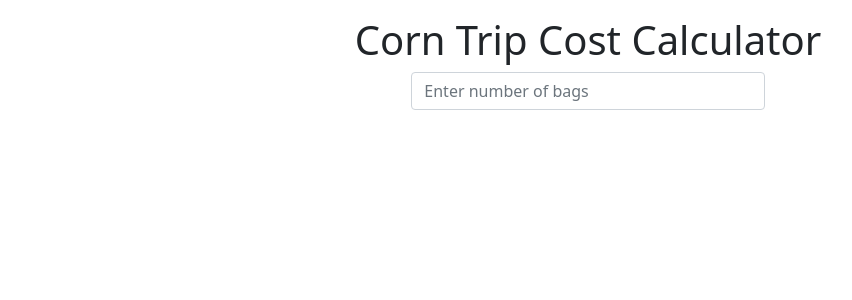
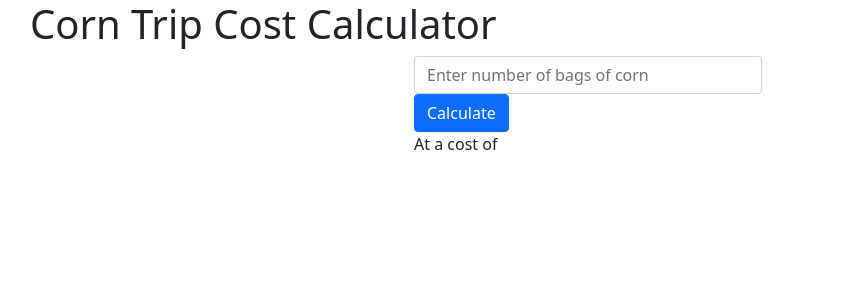
Before and after one commit to miranda-hawkes/corn-trip-cost-calculator, a React (Create React App) app: page / in a window 1280 px wide. Shown: the top 300 px of the page, without its empty margins (52-904 px from the left). Built offline with nearby package versions, Linux system fonts and the light colour scheme.

Commit message:
Calculating cost of trip

```diff
--- a/src/App.css
+++ b/src/App.css
@@ -1,3 +1,38 @@
-.header {
+.App {
   text-align: center;
 }
+
+.App-logo {
+  height: 40vmin;
+  pointer-events: none;
+}
+
+@media (prefers-reduced-motion: no-preference) {
+  .App-logo {
+    animation: App-logo-spin infinite 20s linear;
+  }
+}
+
+.App-header {
+  background-color: #282c34;
+  min-height: 100vh;
+  display: flex;
+  flex-direction: column;
+  align-items: center;
+  justify-content: center;
+  font-size: calc(10px + 2vmin);
+  color: white;
+}
+
+.App-link {
+  color: #61dafb;
+}
+
+@keyframes App-logo-spin {
+  from {
+    transform: rotate(0deg);
+  }
+  to {
+    transform: rotate(360deg);
+  }
+}
--- a/src/App.js
+++ b/src/App.js
@@ -1,33 +1,80 @@
-import React, { useState } from 'react';
-import Jumbotron from 'react-bootstrap/Jumbotron';
-import FormControl from 'react-bootstrap/FormControl';
-import InputGroup from 'react-bootstrap/InputGroup';
+import { useState, useEffect } from 'react';
 import Container from 'react-bootstrap/Container';
 import Row from 'react-bootstrap/Row';
 import Col from 'react-bootstrap/Col';
-
-
+import Form from 'react-bootstrap/Form'
+import Button from 'react-bootstrap/Button'
 import './App.css';
 
-const App = () => (
-  <Container className="p-3">
-    <Jumbotron>
+function App() {
+  const [costOfTrip, setCostOfTrip] = useState(0);
+  const [clear, setClear] = useState(false);
+
+  useEffect( () => {
+    document.querySelector('#result').value = "";
+  },[])
+
+  useEffect( () => {
+    if(clear)
+    document.querySelector('#result').value = "";
+  })
+
+  const Calculate = (e) => {
+    e.preventDefault();
+    if(clear) setClear(false);
+    let numBags = document.querySelector('#num-bags').value
+    if(numBags == '')
+    return;
+    let sum = numBags * 0.25
+    setCostOfTrip(sum);
+    document.querySelector('#num-bags').value = "";
+  }
+
+  return (
+
+    <Container>
+
       <h1 className="header">Corn Trip Cost Calculator</h1>
+
+      <Container>
+
+        <Form>
+          <Row className="justify-content-md-center">
+            <Col xs lg="4">
+              <Form.Group controlId="num-bags">
+                <Form.Control type="number" placeholder="Enter number of bags of corn" />
+              </Form.Group>
+            </Col>
+          </Row>
 
           <Row className="justify-content-md-center">
             <Col xs lg="4">
-            <InputGroup className="mb-3">
-            <FormControl
-              placeholder="Enter number of bags"
-              aria-label="Number of bags"
-              aria-describedby="basic-addon1"
-            />
-          </InputGroup>
+              <Button variant="primary" type="submit" onClick={Calculate}>
+                Calculate
+              </Button>
             </Col>
           </Row>
+        </Form>
+      </Container>
 
-    </Jumbotron>
+      <Container>
+
+        <Form>
+          <Row className="justify-content-md-center">
+
+            <Col xs lg="4">
+
+              <Form.Label >
+                At a cost of
+              </Form.Label>
+              <Form.Control plaintext readOnly defaultValue="email@example.com" id="result" value={'£' + costOfTrip}/>
+
+            </Col>
+          </Row>
+        </Form>
+      </Container>
     </Container>
   );
+}
 
 export default App;
```
Also changed, not shown: src/Result.js (added, +58 -0 lines), 1 other file (tests, documents, lock files or other folders). Lines whose indentation alone changed are shown as unchanged.
